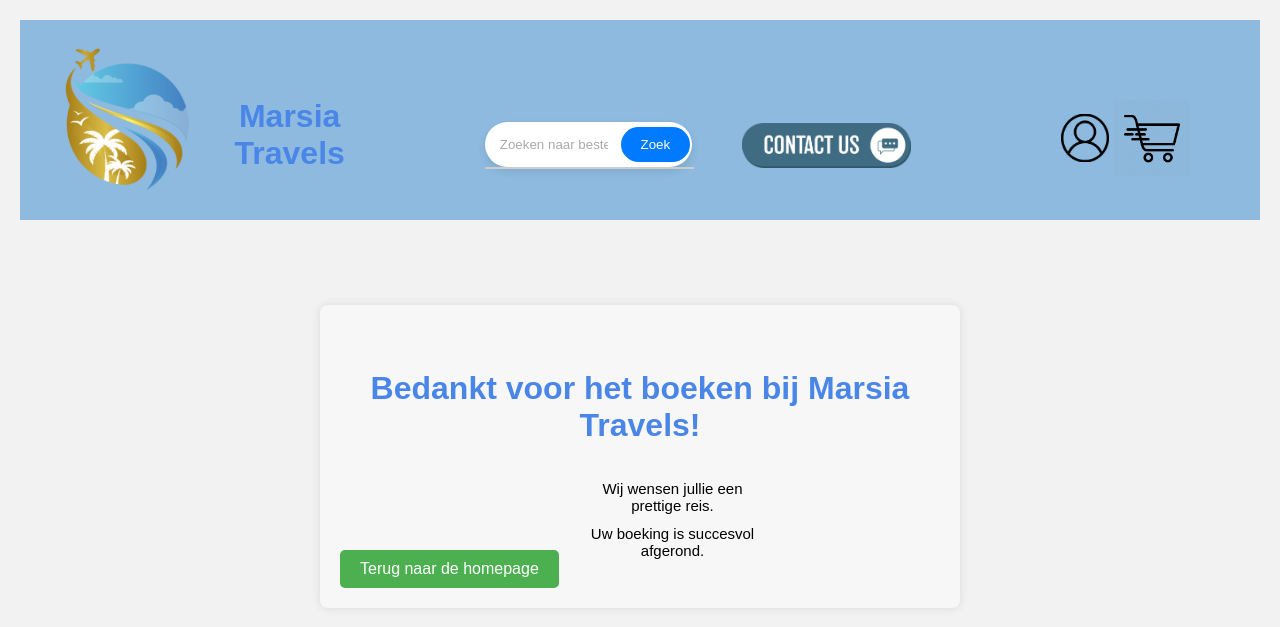
After one commit to Hkynltn/marsiatravels, a PHP site: page /verwerkingboeken.php in a window 1280 px wide; the page is wider, and only the part inside the window is pictured. The commit adds this page. Shown: the top 627 px of that part. Run offline with PHP 8.4, Linux system fonts and the light colour scheme; a stand-in replaces the project's code that opens the database connection.

Commit message:
laatseweiziging doorsturen

```diff
--- a/assets/css/style.css
+++ b/assets/css/style.css
@@ -93,7 +93,7 @@ header{
     border-bottom-right-radius: 10px;
     box-shadow: none;
 }
-#search-bar form{
+#search-bar2 form{
     display: flex;
     align-self: center;
     justify-self: center;
@@ -508,6 +508,7 @@ h1 {
   form {
     width: 300px;
     margin-left: 20px;
+    position: relative;
   }
 
   form label {
@@ -951,3 +952,52 @@ body {
     font-size: 13px;
     left: -5px;
 }
+
+.form{
+    position: relative;
+    left: 200px;
+}
+
+
+.boeking-container{
+    width: 300px;
+    position: relative;
+    top: 30px;
+    left: 580px
+
+}
+
+.container-verwerking {
+    position: relative;
+    top: 85px;
+    max-width: 600px;
+    margin: 0 auto;
+    padding: 20px;
+    background-color: #f7f7f7;
+    border-radius: 8px;
+    box-shadow: 0 0 10px rgba(0,0,0,0.1);
+}
+.btn {
+    display: inline-block;
+    padding: 10px 20px;
+    background-color: #4CAF50;
+    color: white;
+    text-decoration: none;
+    border-radius: 5px;
+    transition: background-color 0.3s;
+}
+.btn:hover {
+    background-color: #45a049;
+}
+
+.wensen-u{
+    position: relative;
+    left: 250px;
+    top: -0;
+}
+
+.wensen-u2{
+    position: relative;
+    left: 250px;
+    top: -0px;
+}
--- a/index.php
+++ b/index.php
@@ -4,7 +4,7 @@ include "header.php";
     <body>
 
     <section class="inleiding">
-        <div id="search-bar">
+        <div id="search-bar2">
             <form method="POST" action="zoek_vluchten.php">
                 <p>Vertrek:</p>
                 <select name="vertrek_land">
--- /dev/null
+++ b/verwerkingboeken.php
@@ -0,0 +1,20 @@
+<!DOCTYPE html>
+<html lang="en">
+<head>
+<?php
+        include "header.php";
+    ?>
+    <meta charset="UTF-8">
+    <meta name="viewport" content="width=device-width, initial-scale=1.0">
+    <title>Bedankt voor het bestellen</title>
+</head>
+<body>
+<div class="container-verwerking">
+        <h1>Bedankt voor het boeken bij Marsia Travels!</h1>
+        <p class="wensen-u2">Wij wensen jullie een prettige reis.</p>
+        <p class="wensen-u">Uw boeking is succesvol afgerond.</p>
+        <a href="index.php" class="btn">Terug naar de homepage</a>
+    </div>
+
+</body>
+</html>
```
Also changed, not shown: boeken.php (added, +36 -0 lines), informatielanden.php (+4 -4 lines), verwerk_boeking.php (added, +57 -0 lines).
